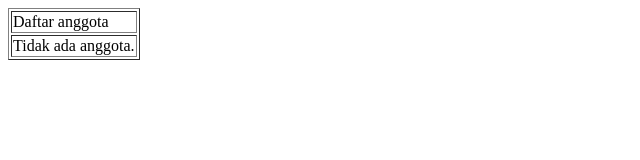
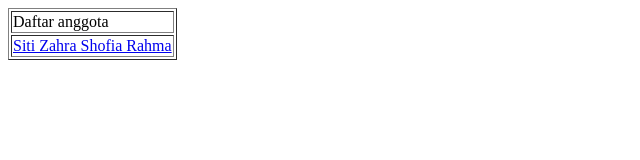
Before and after one commit to Siti2303/TIK214-2024-2B-RoadMessage, a plain HTML site: page index.html in a window 1280 px wide. Shown: the whole page, without its empty margins (0-640 px from the left). Drawn offline with Linux system fonts and the light colour scheme.

Commit message:
praktikum 30-31-32

```diff
--- a/index.html
+++ b/index.html
@@ -6,7 +6,7 @@
   <body>
     <table border=”0”>
       <tr><td>Daftar anggota</td></tr>
-      <tr><td>Tidak ada anggota.</td></tr>
+      <tr><td><a href="./2204111010035.html">Siti Zahra Shofia Rahma</a></td></tr>
     </table>
-  </body>
+  </body>
 </html>
```
